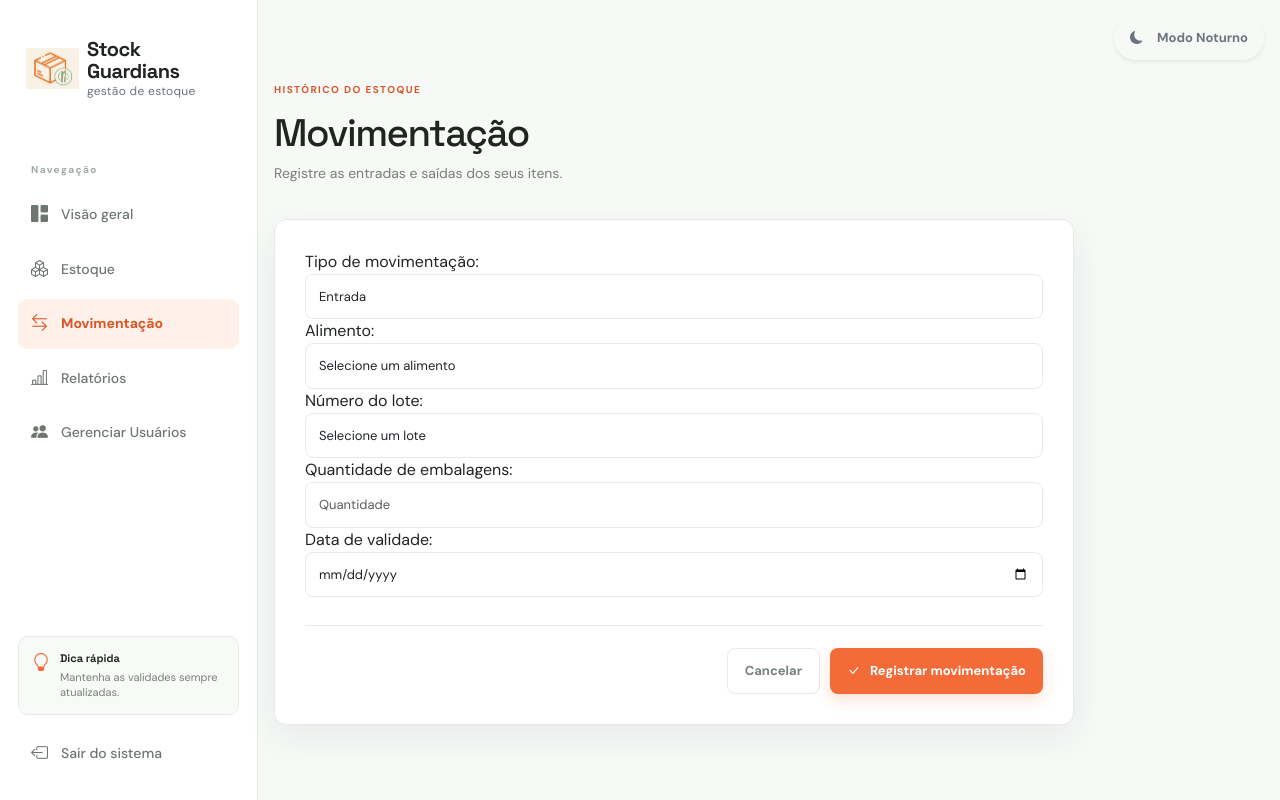
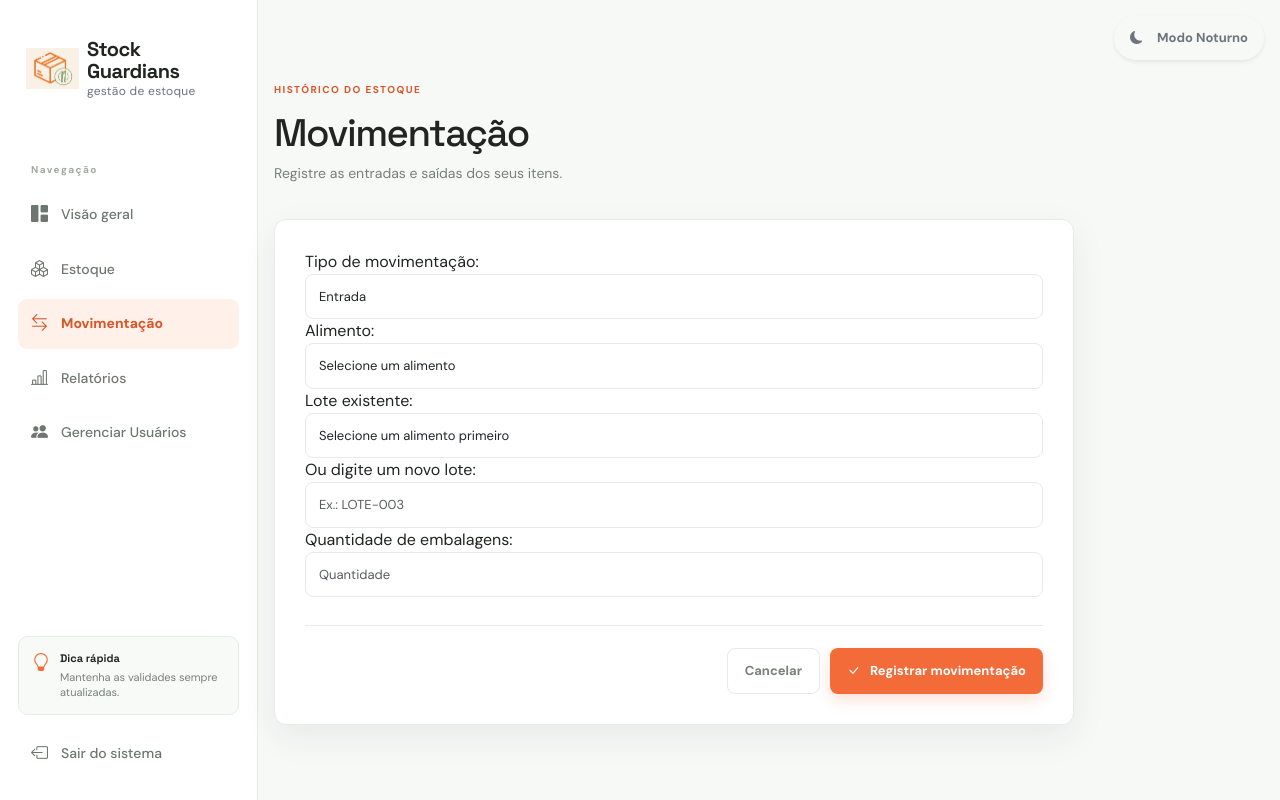
Before and after one commit to MatheusBressan3794/sistema-estoque-TCC, a Django app: page /movimentacao/ in a window 1280 px wide. Run offline with Django 5.2, Linux system fonts and the light colour scheme; a user stored in the database is signed in; tables that the repository leaves empty hold one stand-in row (values such as "Sample post").

Commit message:
Corrigindo formularios de movimentação de entrada e saída

```diff
--- a/alimentos/forms.py
+++ b/alimentos/forms.py
@@ -76,6 +76,7 @@ class CriarAlimentoForm(AlimentoForm):
     )
 
 
+
 # Editar lote
 class LoteForm(forms.ModelForm):
     class Meta:
@@ -93,6 +94,14 @@ class LoteForm(forms.ModelForm):
             raise forms.ValidationError("A quantidade não pode ser negativa.")
         return quantidade
 
+# Select de lotes que guarda de qual alimento é cada lote (o JavaScript usa isso pra filtrar)
+class LoteSelect(forms.Select):
+    def create_option(self, name, value, label, selected, index, subindex=None, attrs=None):
+        option = super().create_option(name, value, label, selected, index, subindex=subindex, attrs=attrs)
+        instance = getattr(value, 'instance', None)
+        if instance is not None:
+            option['attrs']['data-alimento'] = instance.alimento_id
+        return option
 
 # Movimentação do estoque (lotes)
 class MovimentacaoForm(forms.Form):
@@ -122,14 +131,28 @@ class MovimentacaoForm(forms.Form):
         )
     )
 
+        # Lote que já existe (obrigatório na saída; na entrada pode ser trocado por um lote novo)
     numero_lote = forms.ModelChoiceField(
-        label='Número do lote',
-        queryset=Lote.objects.filter(quantidade_atual__gt=0),
+        label='Lote existente',
+        queryset=Lote.objects.filter(quantidade_atual__gt=0).select_related('alimento'),
         empty_label='Selecione um lote',
-        required=True,
-        widget=forms.Select(
+        required=False,
+        widget=LoteSelect(
             attrs={
                 'class': 'form-control'
+            }
+        )
+    )
+
+    # Só na entrada: número de um lote novo, digitado pela pessoa
+    novo_lote = forms.CharField(
+        label='Ou digite um novo lote',
+        max_length=100,
+        required=False,
+        widget=forms.TextInput(
+            attrs={
+                'class': 'form-control',
+                'placeholder': 'Ex.: LOTE-003'
             }
         )
     )
@@ -151,6 +174,55 @@ class MovimentacaoForm(forms.Form):
         required=False,  # Essencial para não obrigar na saída
         widget=forms.DateInput(attrs={'type': 'date', 'class': 'form-control'})
     )
+
+        # Mostra só os alimentos e lotes da ETEC de quem está logado
+    def __init__(self, *args, etec=None, **kwargs):
+        super().__init__(*args, **kwargs)
+        if etec is not None:
+            self.fields['alimento'].queryset = Alimento.objects.filter(etec=etec)
+            self.fields['numero_lote'].queryset = Lote.objects.filter(
+                etec=etec, quantidade_atual__gt=0
+            ).select_related('alimento')
+
+    def clean(self):
+        cleaned = super().clean()
+        tipo = cleaned.get('tipo')
+        alimento = cleaned.get('alimento')
+        lote = cleaned.get('numero_lote')
+        novo_lote = (cleaned.get('novo_lote') or '').strip()
+        data_validade = cleaned.get('data_validade')
+        cleaned['novo_lote'] = novo_lote
+
+        # Se tipo ou alimento estiverem inválidos, o erro deles já aparece sozinho
+        if not tipo or not alimento:
+            return cleaned
+
+        if tipo == 'SAIDA':
+            if not lote:
+                self.add_error('numero_lote', 'Selecione o lote de onde as embalagens vão sair.')
+
+            elif lote.alimento_id != alimento.id:
+                self.add_error('numero_lote', 'Esse lote não pertence ao alimento selecionado.')
+
+        elif tipo == 'ENTRADA':
+            if lote and novo_lote:
+                self.add_error('novo_lote', 'Escolha um lote existente OU digite um novo, não os dois.')
+
+            elif not lote and not novo_lote:
+                self.add_error('numero_lote', 'Selecione um lote existente ou digite um lote novo.')
+
+            elif lote and lote.alimento_id != alimento.id:
+                self.add_error('numero_lote', 'Esse lote não pertence ao alimento selecionado.')
+
+            elif novo_lote:
+                ja_existe = Lote.objects.filter(
+                    alimento=alimento, numero_lote=novo_lote
+                ).exists()
+
+                if not ja_existe and not data_validade:
+                    self.add_error('data_validade', 'Informe a data de validade para criar um lote novo.')
+
+        return cleaned
 
 
 # Criar conta com associação correta da ETEC e Perfil
--- a/alimentos/static/alimentos/js/movimentacao.js
+++ b/alimentos/static/alimentos/js/movimentacao.js
@@ -1,27 +1,74 @@
-document.addEventListener("DOMContentLoaded", function () {
-    const selectTipo = document.querySelector("#id_tipo");
-    const grupoValidade = document.querySelector("#grupo-data-validade");
-    const inputValidade = document.querySelector("#id_data_validade");
+// Tela de movimentação: filtra os lotes pelo alimento escolhido e
+// alterna os campos conforme o tipo (entrada ou saída)
+document.addEventListener('DOMContentLoaded', function () {
+    var tipo = document.getElementById('id_tipo');
+    var alimento = document.getElementById('id_alimento');
+    var loteSelect = document.getElementById('id_numero_lote');
+    var novoLote = document.getElementById('id_novo_lote');
+    var grupoLote = document.getElementById('grupo-lote-existente');
+    var grupoNovo = document.getElementById('grupo-novo-lote');
+    var grupoValidade = document.getElementById('grupo-data-validade');
+    var inputValidade = document.getElementById('id_data_validade');
+    var labelLote = grupoLote.querySelector('label');
 
-    function atualizarCampos() {
-        if (!selectTipo || !grupoValidade) return;
+    // Guarda as opções originais do select de lotes
+    var opcoes = Array.prototype.slice.call(loteSelect.options);
+    var opcaoVazia = opcoes.filter(function (o) { return o.value === ''; })[0];
+    var opcoesLotes = opcoes.filter(function (o) { return o.value !== ''; });
 
-        if (selectTipo.value === "SAIDA") {
-            grupoValidade.style.display = "none";
-            if (inputValidade) {
-                inputValidade.value = ""; // Limpa a data para não enviar dados fantasmas
-                inputValidade.removeAttribute("required");
-            }
+    // Mostra no select só os lotes do alimento escolhido
+    function filtrarLotes() {
+        var selecionado = loteSelect.value;
+        var idAlimento = alimento.value;
+        var visiveis = opcoesLotes.filter(function (o) {
+            return idAlimento !== '' && o.getAttribute('data-alimento') === idAlimento;
+        });
+
+        loteSelect.innerHTML = '';
+        loteSelect.appendChild(opcaoVazia);
+        visiveis.forEach(function (o) { loteSelect.appendChild(o); });
+
+        if (idAlimento === '') {
+            opcaoVazia.textContent = 'Selecione um alimento primeiro';
+        } else if (visiveis.length === 0) {
+            opcaoVazia.textContent = 'Nenhum lote com estoque para este alimento';
         } else {
-            grupoValidade.style.display = "block";
-            if (inputValidade) {
-                inputValidade.setAttribute("required", "required");
-            }
+            opcaoVazia.textContent = 'Selecione um lote';
         }
+
+        var aindaValido = visiveis.some(function (o) { return o.value === selecionado; });
+        loteSelect.value = aindaValido ? selecionado : '';
     }
 
-    if (selectTipo) {
-        selectTipo.addEventListener("change", atualizarCampos);
-        atualizarCampos(); // Executa ao carregar a página
+    // A data de validade só aparece quando está sendo criado um lote novo.
+    // Quando esconde, limpa a data pra não enviar dados fantasmas.
+    function atualizarValidade() {
+        var mostrar = tipo.value === 'ENTRADA' && novoLote.value.trim() !== '';
+        grupoValidade.style.display = mostrar ? '' : 'none';
+        if (!mostrar && inputValidade) { inputValidade.value = ''; }
     }
+
+    // Entrada: pode escolher lote existente OU digitar um novo. Saída: só lote existente.
+    function atualizarCampos() {
+        var entrada = tipo.value === 'ENTRADA';
+        grupoNovo.style.display = entrada ? '' : 'none';
+        labelLote.textContent = entrada ? 'Lote existente:' : 'Lote:';
+        if (!entrada) { novoLote.value = ''; }
+        atualizarValidade();
+    }
+
+    tipo.addEventListener('change', atualizarCampos);
+    alimento.addEventListener('change', filtrarLotes);
+
+    novoLote.addEventListener('input', function () {
+        if (novoLote.value.trim() !== '') { loteSelect.value = ''; }
+        atualizarValidade();
+    });
+
+    loteSelect.addEventListener('change', function () {
+        if (loteSelect.value !== '') { novoLote.value = ''; atualizarValidade(); }
+    });
+
+    filtrarLotes();
+    atualizarCampos();
 });
--- a/alimentos/templates/alimentos/movimentacao.html
+++ b/alimentos/templates/alimentos/movimentacao.html
@@ -39,10 +39,16 @@
             {{ form.alimento.errors }}
         </div>
 
-        <div class="form-group">
+        <div class="form-group" id="grupo-lote-existente">
             {{ form.numero_lote.label_tag }}
             {{ form.numero_lote }}
             {{ form.numero_lote.errors }}
+        </div>
+
+        <div class="form-group" id="grupo-novo-lote">
+            {{ form.novo_lote.label_tag }}
+            {{ form.novo_lote }}
+            {{ form.novo_lote.errors }}
         </div>
 
         <div class="form-group">
--- a/alimentos/views.py
+++ b/alimentos/views.py
@@ -91,7 +91,7 @@ def listar_alimentos(request):
         alimento.total_estoque = total_qnt
 
         if alimento.quantidade_embalagem and alimento.quantidade_embalagem > 0:
-            alimento.pacotes_totais = total_qnt / alimento.quantidade_embalagem
+            alimento.pacotes_totais = total_qnt / float(alimento.quantidade_embalagem)
         else:
             alimento.pacotes_totais = 0.0
 
@@ -280,7 +280,7 @@ def movimentacao_estoque(request):
     escola_usuario = request.user.perfil.etec
 
     if request.method == 'POST':
-        form = MovimentacaoForm(request.POST)
+        form = MovimentacaoForm(request.POST, etec=escola_usuario)
 
         if form.is_valid():
             tipo = form.cleaned_data['tipo']
@@ -288,6 +288,7 @@ def movimentacao_estoque(request):
             lote_selecionado = form.cleaned_data['numero_lote']
             quantidade_pacotes = form.cleaned_data['quantidade']
             data_validade = form.cleaned_data.get('data_validade')
+            novo_lote = form.cleaned_data.get('novo_lote')
 
             if alimento.etec != escola_usuario:
                 messages.error(request, 'Operação inválida para a sua unidade escolar.')
@@ -325,7 +326,7 @@ def movimentacao_estoque(request):
                     lote.quantidade_atual += quantidade_real_estoque
                     lote.save()
                 else:
-                    numero_lote_str = str(lote_selecionado)
+                    numero_lote_str = novo_lote
                     lote = Lote.objects.filter(etec=escola_usuario, alimento=alimento, numero_lote=numero_lote_str).first()
                     if lote:
                         lote.quantidade_atual += quantidade_real_estoque
@@ -352,7 +353,7 @@ def movimentacao_estoque(request):
                 messages.success(request, 'Entrada registrada com sucesso!')
                 return redirect('movimentacao_estoque')
     else:
-        form = MovimentacaoForm()
+        form = MovimentacaoForm(etec=escola_usuario)
 
     return render(request, 'alimentos/movimentacao.html', {'form': form})
 # --- ALERTAS E ESTOQUE MÍNIMO ---
```
